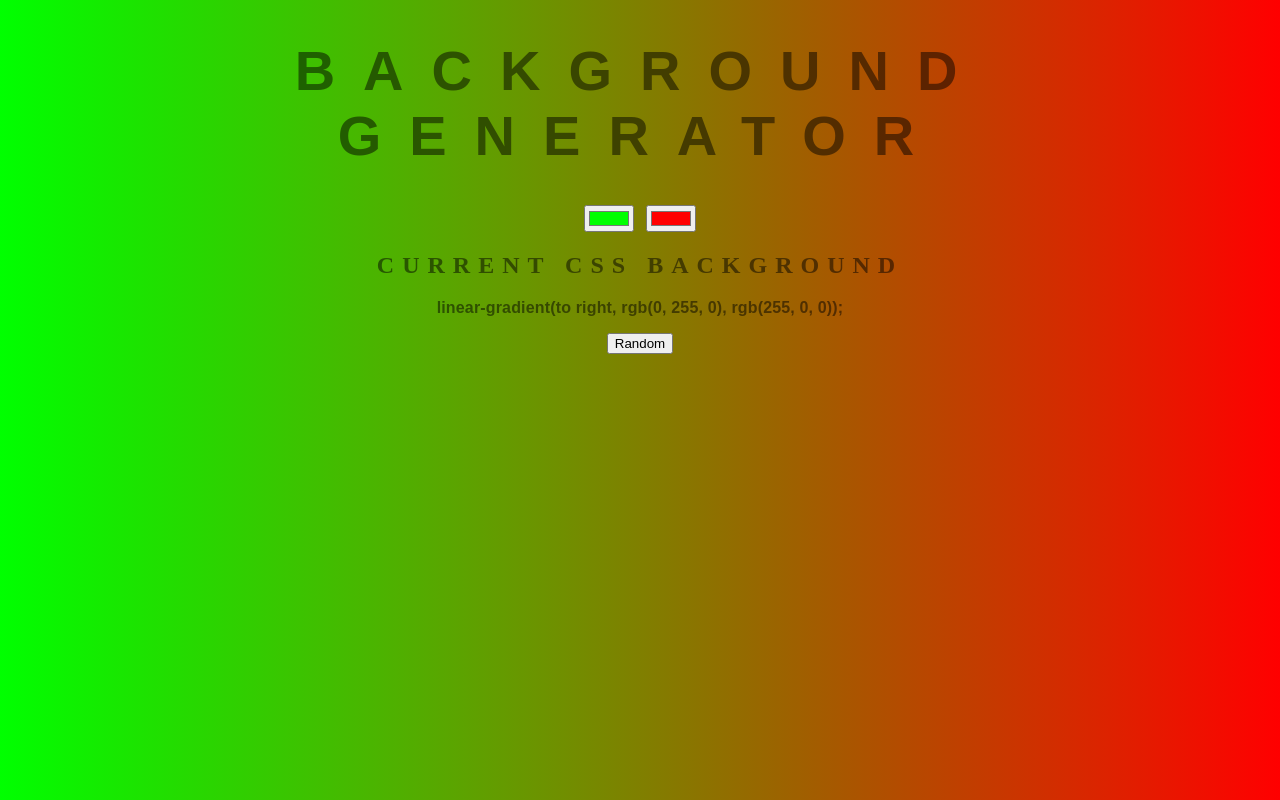
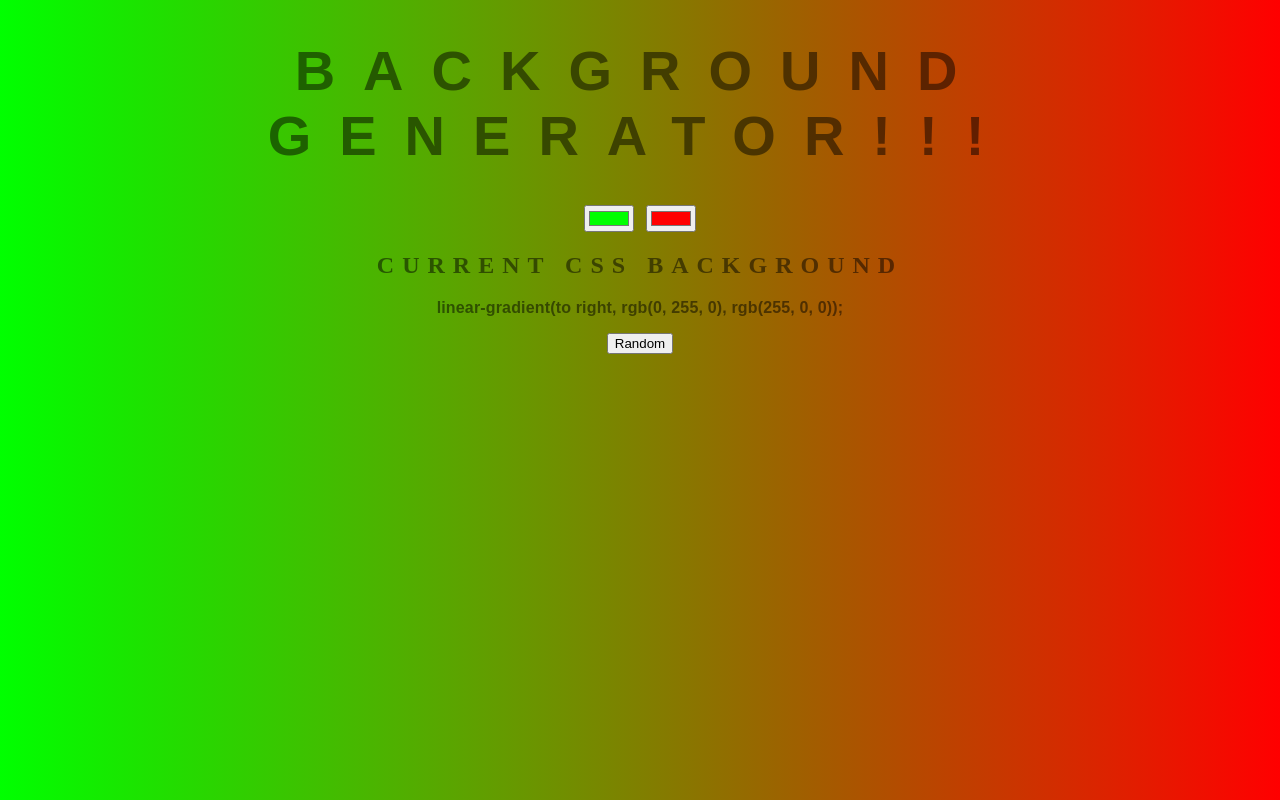
Before and after one commit to s-wlbrn/background-generator, a plain HTML site: page index.html in a window 1280 px wide. Drawn offline with Linux system fonts and the light colour scheme.

Commit message:
Added arbitrary changes for testing purposes

```diff
--- a/index.html
+++ b/index.html
@@ -5,7 +5,7 @@
 	<link rel="stylesheet" type="text/css" href="style.css">
 </head>
 <body id="gradient">
-	<h1>Background Generator</h1>
+	<h1>Background Generator!!!</h1>
 	<input class="color1" type="color" name="color1" value="#00ff00">
 	<input class="color2" type="color" name="color2" value="#ff0000">
 	<h2>Current CSS Background</h2>
```
